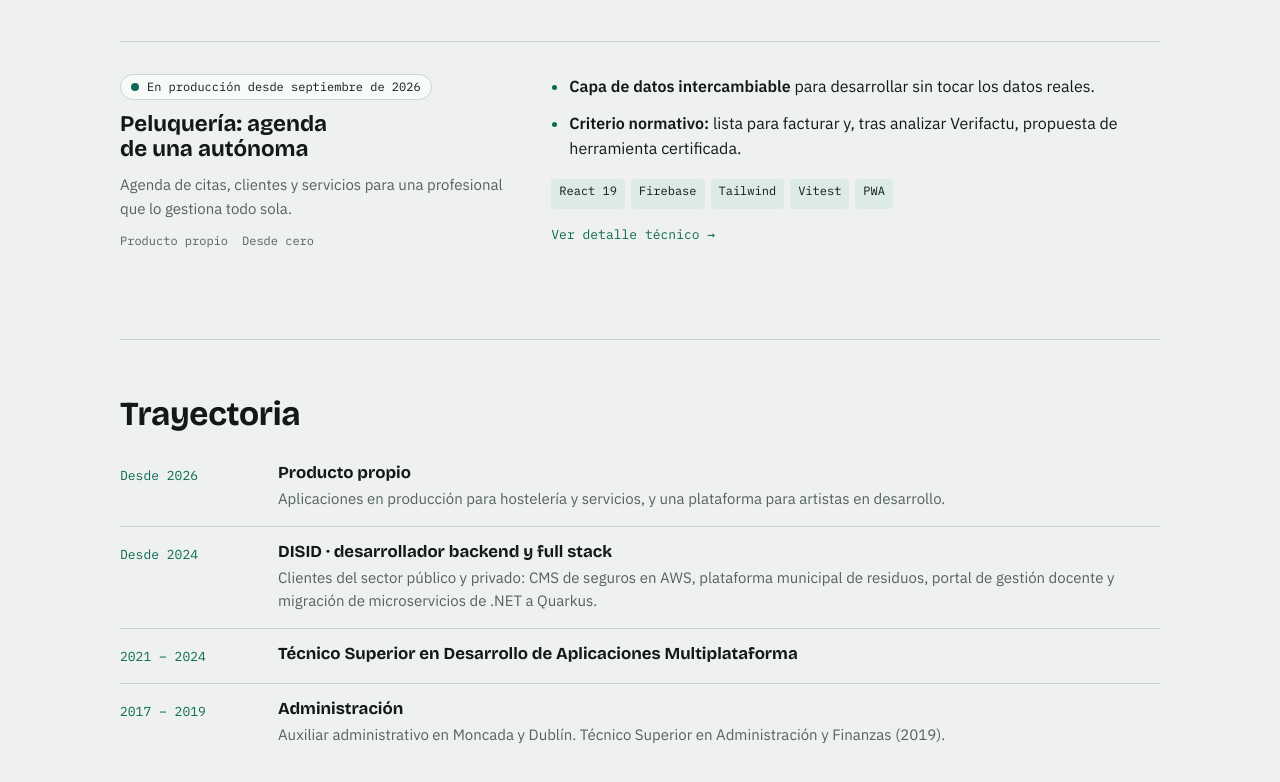
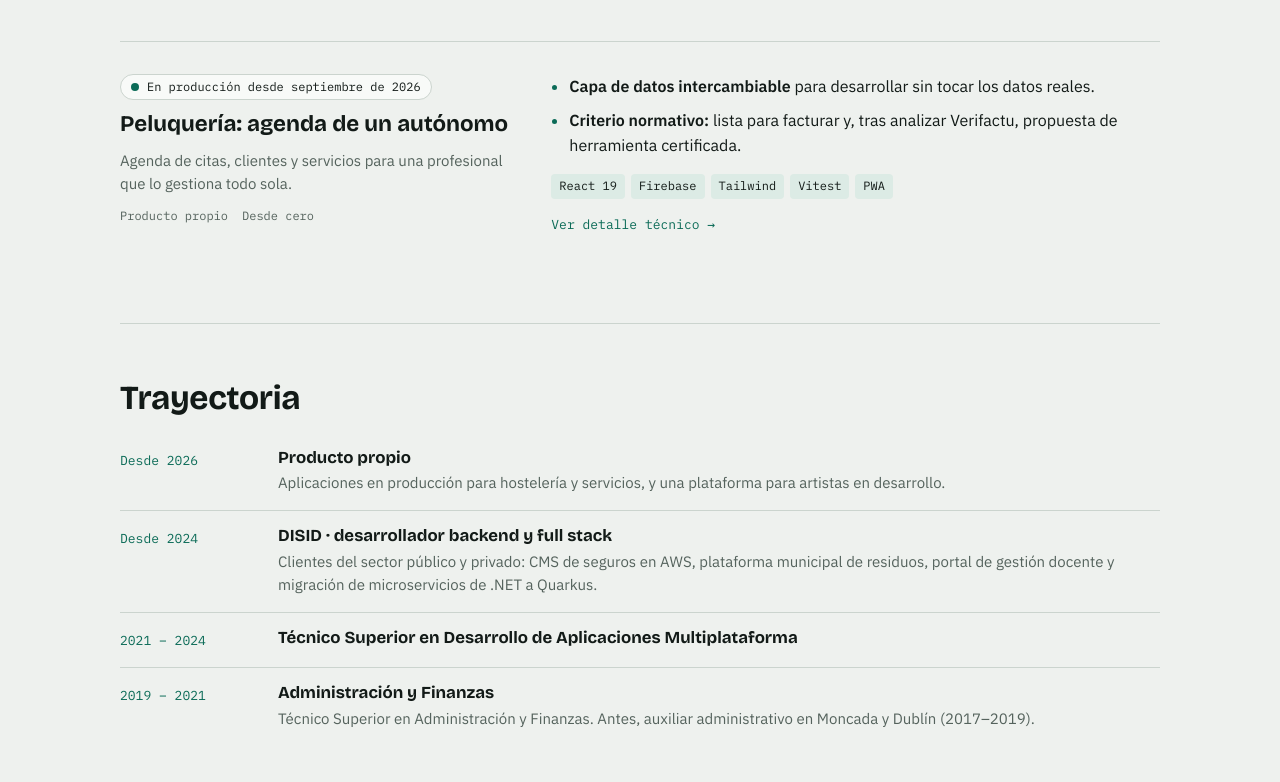
Before and after one commit to MartiExposito/MartiExposito.github.io, a plain HTML site: page index.html in a window 1280 px wide. Shown: the part 3358-4140 px from the top of the page. Drawn offline with nearby package versions, Linux system fonts and the light colour scheme.

Commit message:
Corrige textos y fechas de formacion

```diff
--- a/index.html
+++ b/index.html
@@ -156,7 +156,7 @@
       <article class="case">
         <div class="id">
           <span class="tag">En producción desde septiembre de 2026</span>
-          <h3>Peluquería: agenda de una autónoma</h3>
+          <h3>Peluquería: agenda de un autónomo</h3>
           <p class="one">Agenda de citas, clientes y servicios para una profesional que lo gestiona todo sola.</p>
           <div class="facts"><span>Producto propio</span><span>Desde cero</span></div>
         </div>
@@ -179,7 +179,7 @@
       <li><span class="when">Desde 2026</span><div><h3>Producto propio</h3><p>Aplicaciones en producción para hostelería y servicios, y una plataforma para artistas en desarrollo.</p></div></li>
       <li><span class="when">Desde 2024</span><div><h3>DISID · desarrollador backend y full stack</h3><p>Clientes del sector público y privado: CMS de seguros en AWS, plataforma municipal de residuos, portal de gestión docente y migración de microservicios de .NET a Quarkus.</p></div></li>
       <li><span class="when">2021 – 2024</span><div><h3>Técnico Superior en Desarrollo de Aplicaciones Multiplataforma</h3></div></li>
-      <li><span class="when">2017 – 2019</span><div><h3>Administración</h3><p>Auxiliar administrativo en Moncada y Dublín. Técnico Superior en Administración y Finanzas (2019).</p></div></li>
+      <li><span class="when">2019 – 2021</span><div><h3>Administración y Finanzas</h3><p>Técnico Superior en Administración y Finanzas. Antes, auxiliar administrativo en Moncada y Dublín (2017–2019).</p></div></li>
     </ul>
   </section>
 
```
Also changed, not shown: tecnico.html (+1 -1 lines), 1 other file.
